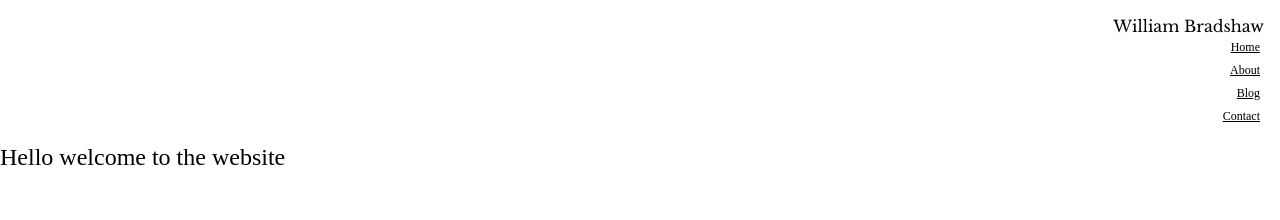
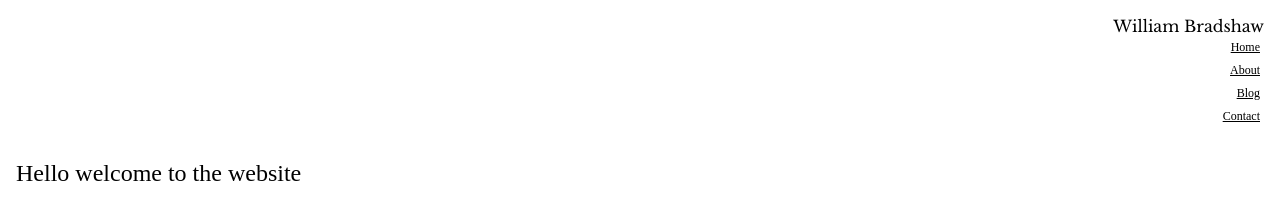
Before and after one commit to will-lol/new-willforsale, a plain HTML site: page index.html in a window 1280 px wide. Drawn offline with Linux system fonts and the light colour scheme; a web font is replaced by a local one.

Commit message:
added container class.

```diff
--- a/css/nav.css
+++ b/css/nav.css
@@ -2,7 +2,7 @@
     display: flex;
     align-items: flex-end;
     flex-direction: column;
-    margin: 1rem;
+    padding: 1rem;
 }
 
 .nav__brand {
@@ -23,4 +23,9 @@
         font-size: 1.25rem;
         text-decoration-thickness: 0.1rem;
     }
+    .nav {
+        border-bottom: 1px solid;
+        box-shadow: 0 2px 2px rgba(0, 0, 0, 0.12),
+                    0 4px 4px rgba(0, 0, 0, 0.12);
+    }
 }
--- a/css/root.css
+++ b/css/root.css
@@ -4,6 +4,7 @@
     --text-color: hsl(0, 0%, 0%);
     --bg-color: hsl(0, 0%, 100%);
     background-color: var(--bg-color);
+
 }
 
 body {
@@ -18,3 +19,8 @@ h1 {
     font-weight: unset;
     margin: 0;
 }
+
+section {
+    max-width: 100vw;
+    padding: 0rem 1rem;
+}
--- a/css/utilities.css
+++ b/css/utilities.css
@@ -0,0 +1,36 @@
+.container {
+    width: 100%;
+    margin-right: auto;
+    margin-left: auto;
+    padding: 1rem 0rem;
+}
+
+@media only screen and (min-width: 640px) {
+    .container {
+        max-width: 640px;
+    }
+}
+
+@media only screen and (min-width: 768px) {
+    .container {
+        max-width: 768px;
+    }
+}
+
+@media only screen and (min-width: 1024px) {
+    .container {
+        max-width: 1024px;
+    }
+}
+
+@media only screen and (min-width: 1280px) {
+    .container {
+        max-width: 1280px;
+    }
+}
+
+@media only screen and (min-width: 1536px) {
+    .container {
+        max-width: 1536px;
+    }
+}
--- a/index.html
+++ b/index.html
@@ -7,27 +7,25 @@
     <meta name="viewport" content="width=device-width, initial-scale=1.0">
     <title>William Bradshaw</title>
 
-    <nav class="nav">
+    <nav class="nav box-shadow-med">
         <h1 class="nav__brand">William Bradshaw</h1>
         <a href="">Home</a>
         <a href="">About</a>
         <a href="">Blog</a>
         <a href="">Contact</a>
     </nav>
-
     <link rel="stylesheet" href="css/nav.css">
 </head>
 
 <body>
-    <link rel="stylesheet" href="css/root.css">
-
     <section>
-        <h1>Hello <span>welcome</span> to the website</h1>
-
-
+        <div class="container">
+            <h1 class="">Hello <span>welcome</span> to the website</h1>
+        </div>
     </section>
 
     <link rel="stylesheet" href="css/utilities.css">
     <link rel="stylesheet" href="css/fonts.css">
+    <link rel="stylesheet" href="css/root.css">
 </body>
 </html>
```
Also changed, not shown: css/homeHeader.css (added).
